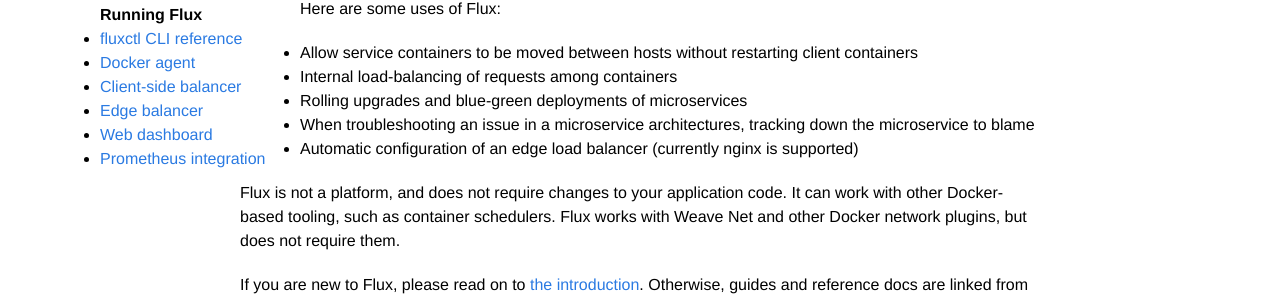
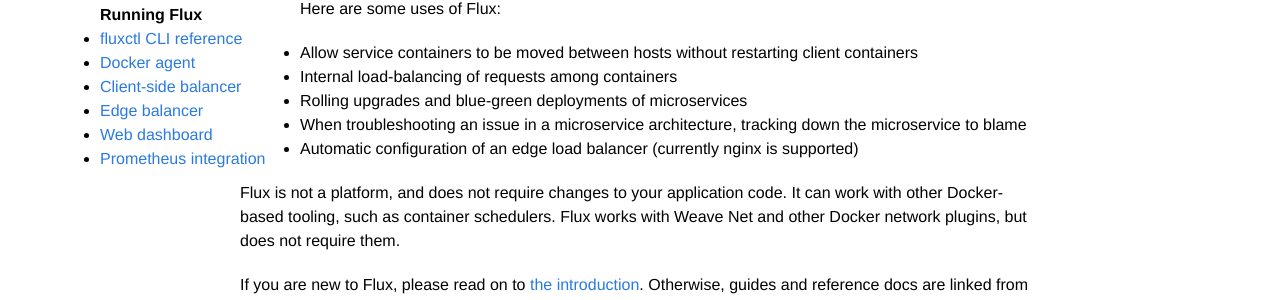
Before and after one commit to weaveworks-experiments/flux-classic, a Jekyll site: the page built from site/index.md, in a window 1280 px wide. Shown: the part 245-545 px from the top of the page. Built offline with Jekyll 4.4.1, drawn with Linux system fonts in a browser that asks for light colours.

Commit message:
Fix typo

```diff
--- a/site/index.md
+++ b/site/index.md
@@ -13,7 +13,7 @@
   restarting client containers
 * Internal load-balancing of requests among containers
 * Rolling upgrades and blue-green deployments of microservices
-* When troubleshooting an issue in a microservice architectures,
+* When troubleshooting an issue in a microservice architecture,
   tracking down the microservice to blame
 * Automatic configuration of an edge load balancer (currently nginx is
   supported)
```
